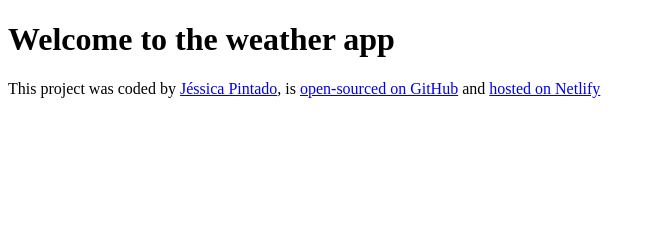
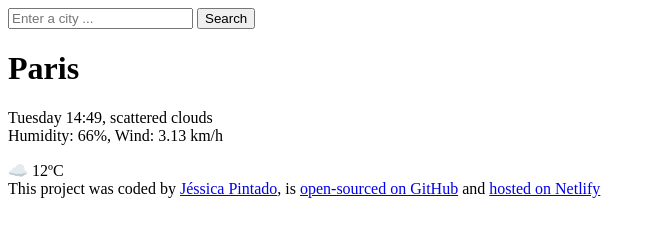
Before and after one commit to jdmpintado/jp-weather-app, a plain HTML site: page index.html in a window 1280 px wide. Shown: the whole page, without its empty margins (0-656 px from the left). Drawn offline with Linux system fonts and the light colour scheme.

Commit message:
Added the html

```diff
--- a/index.html
+++ b/index.html
@@ -6,7 +6,23 @@
     <title>Weather app</title>
   </head>
   <body>
-    <h1>Welcome to the weather app</h1>
+    <header>
+      <form>
+        <input type="search" placeholder="Enter a city ..." required />
+        <input type="submit" value="Search" />
+      </form>
+    </header>
+    <main>
+      <div>
+        <h1>Paris</h1>
+        <p>
+          Tuesday 14:49, scattered clouds
+          <br />
+          Humidity: 66%, Wind: 3.13 km/h
+        </p>
+      </div>
+      <div>☁️ 12ºC</div>
+    </main>
     <footer>
       This project was coded by
       <a href="https://github.com/jdmpintado" target="_blank">Jéssica Pintado</a
```
